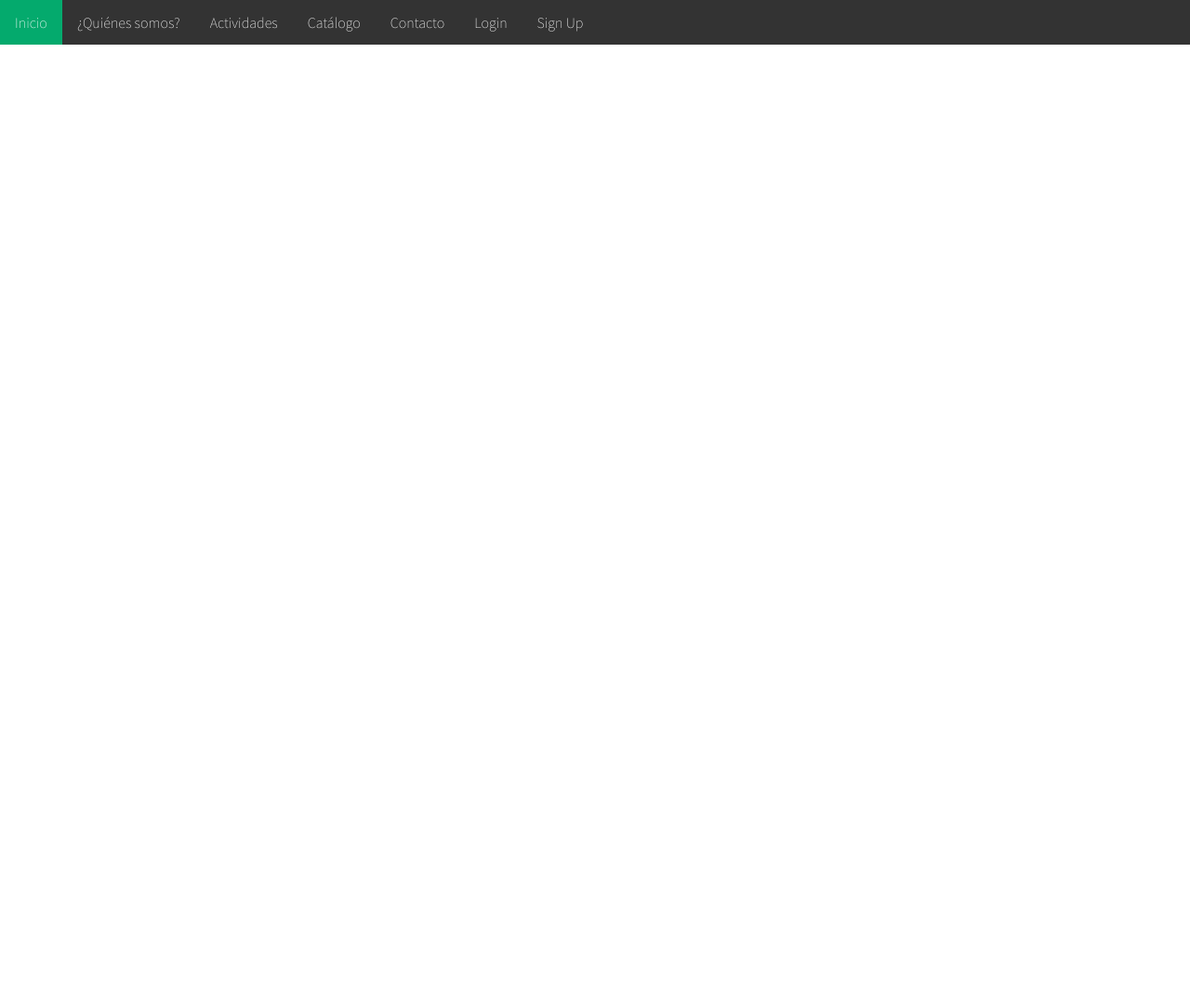
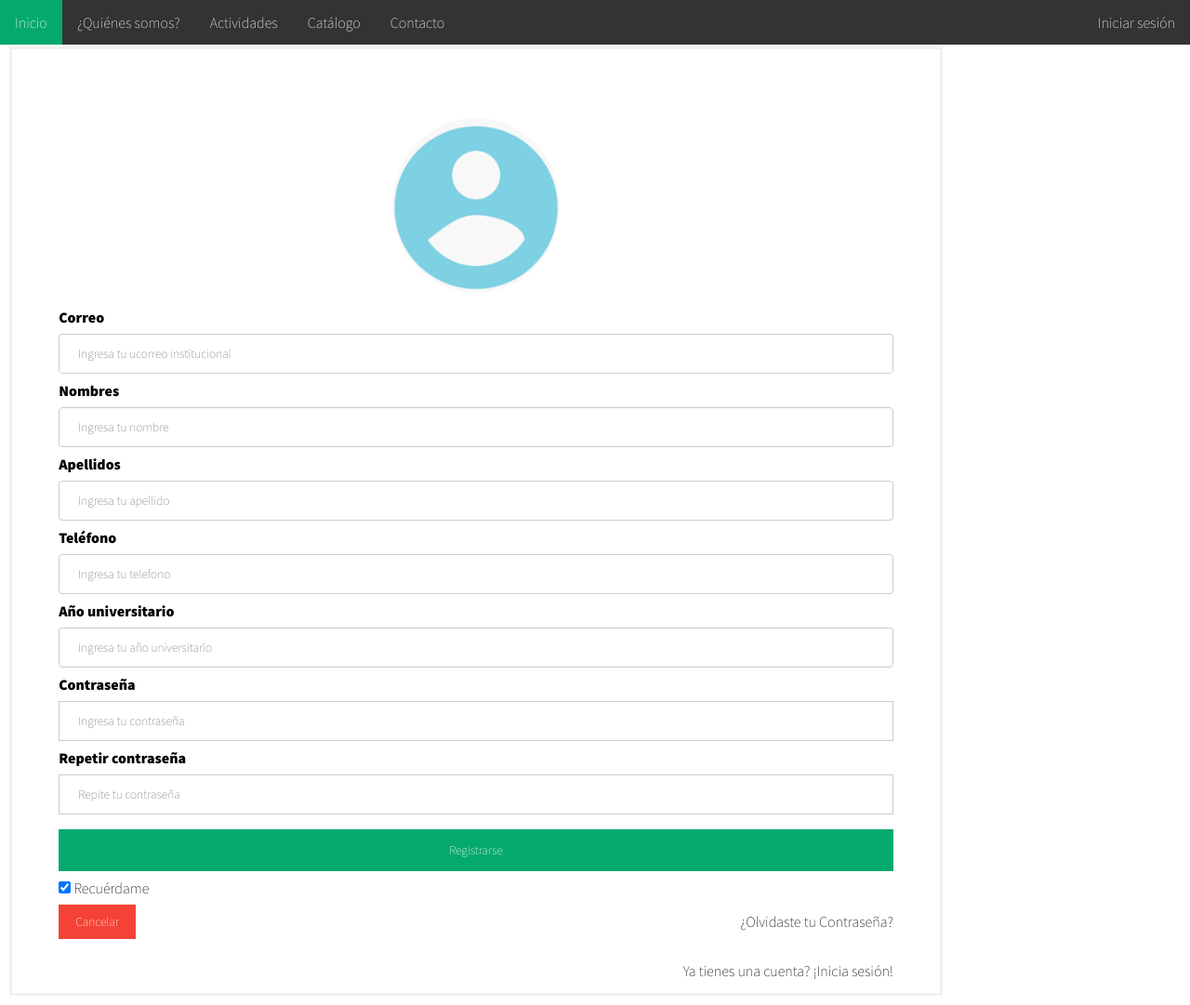
Before and after one commit to Esen-Q1-2022-Prog-Interfaz/grupo03-proyecto-final, a Flask app: page /register in a window 1280 px wide. Shown: the whole page at 93% size. Before the commit the page ends 48 px from the top, so only its background shows below. Run offline with Flask 2, Linux system fonts and the light colour scheme; some libraries are stand-ins or nearby versions; some web fonts are replaced.

Commit message:
iniciar sesion y registrarse

```diff
--- a/static/css/styleMain.css
+++ b/static/css/styleMain.css
@@ -59,6 +59,10 @@
     text-align: center;
     font-size: 40px;
 }
+
+.login{
+    float: right;
+  }
 
 /* HOME -------------------------------------------------------------*/
 .container {
@@ -404,6 +408,16 @@
 
 /* LOGIN AND REGISTER */
 
+.frame {
+    width: 80%;
+    padding: 10px;
+}
+
+form {
+    border: 3px solid #f1f1f1;
+    padding: 5%;
+}
+
 /* Full-width input fields */
 input[type=text], input[type=password] {
     width: 100%;
--- a/templates/main/baseMain.html
+++ b/templates/main/baseMain.html
@@ -18,8 +18,7 @@
             <li><a href="{{ url_for('main.activities') }}">Actividades</a></li>
             <li><a href="{{ url_for('main.catalog') }}">Catálogo</a></li>
             <li><a href="{{ url_for('main.contact') }}">Contacto</a></li>
-
-
+            <!--
             <li><a onclick="document.getElementById('id01').style.display='block'" style="width:auto;">Login</a>
             </li>
 
@@ -111,7 +110,8 @@
                         modal.style.display = "none";
                     }
                 }
-            </script>
+            </script> -->
+            <li class="login"><a href="{{ url_for('main.login') }}">Iniciar sesión</a></li>
         </ul>
     </div>
 
--- a/templates/main/register.html
+++ b/templates/main/register.html
@@ -1,8 +1,53 @@
 {% extends './main/baseMain.html' %}
 
-{% block title %}Registrarse{% endblock %}
+{% block title %}Regístrate{% endblock %}
 
 {% block contents %}
-<h1>Registrarse</h1>
+<h1>Regístrate</h1>
+
+<div class="frame">
+    <form action="action_page.php" method="post">
+        <div class="imgcontainer">
+            <img src="../../static/media/avatar.png" alt="Avatar" class="avatar">
+        </div>
+
+        <div class="container">
+            <label for="uname"><b>Correo</b></label>
+            <input type="text" placeholder="Ingresa tu ucorreo institucional" name="email" required>
+
+            <label for="uname"><b>Nombres</b></label>
+            <input type="text" placeholder="Ingresa tu nombre" name="name" required>
+
+            <label for="uname"><b>Apellidos</b></label>
+            <input type="text" placeholder="Ingresa tu apellido" name="lastname" required>
+
+            <label for="uname"><b>Teléfono</b></label>
+            <input type="text" placeholder="Ingresa tu telefono" name="number" required>
+
+            <label for="uname"><b>Año universitario</b></label>
+            <input type="text" placeholder="Ingresa tu año universitario" name="number" required>
+
+            <label for="psw"><b>Contraseña</b></label>
+            <input type="password" placeholder="Ingresa tu contraseña" name="psw" required>
+
+            <label for="psw"><b>Repetir contraseña</b></label>
+            <input type="password" placeholder="Repite tu contraseña" name="psw" required>
+
+            <button type="submit">Registrarse</button>
+            <label>
+                <input type="checkbox" checked="checked" name="remember"> Recuérdame
+            </label>
+        </div>
+
+        <div class="container">
+            <button type="button" class="cancelbtn">Cancelar</button>
+            <span class="psw">¿Olvidaste tu <a href="#">Contraseña?</a></span>
+            <br>
+            <span class="psw">Ya tienes una cuenta? <a href="{{ url_for('main.login') }}">¡Inicia sesión!</a></span>
+        </div>
+    </form>
+</div>
+
+
 
 {% endblock %}
```
Also changed, not shown: templates/main/login.html (+28 -0 lines).
